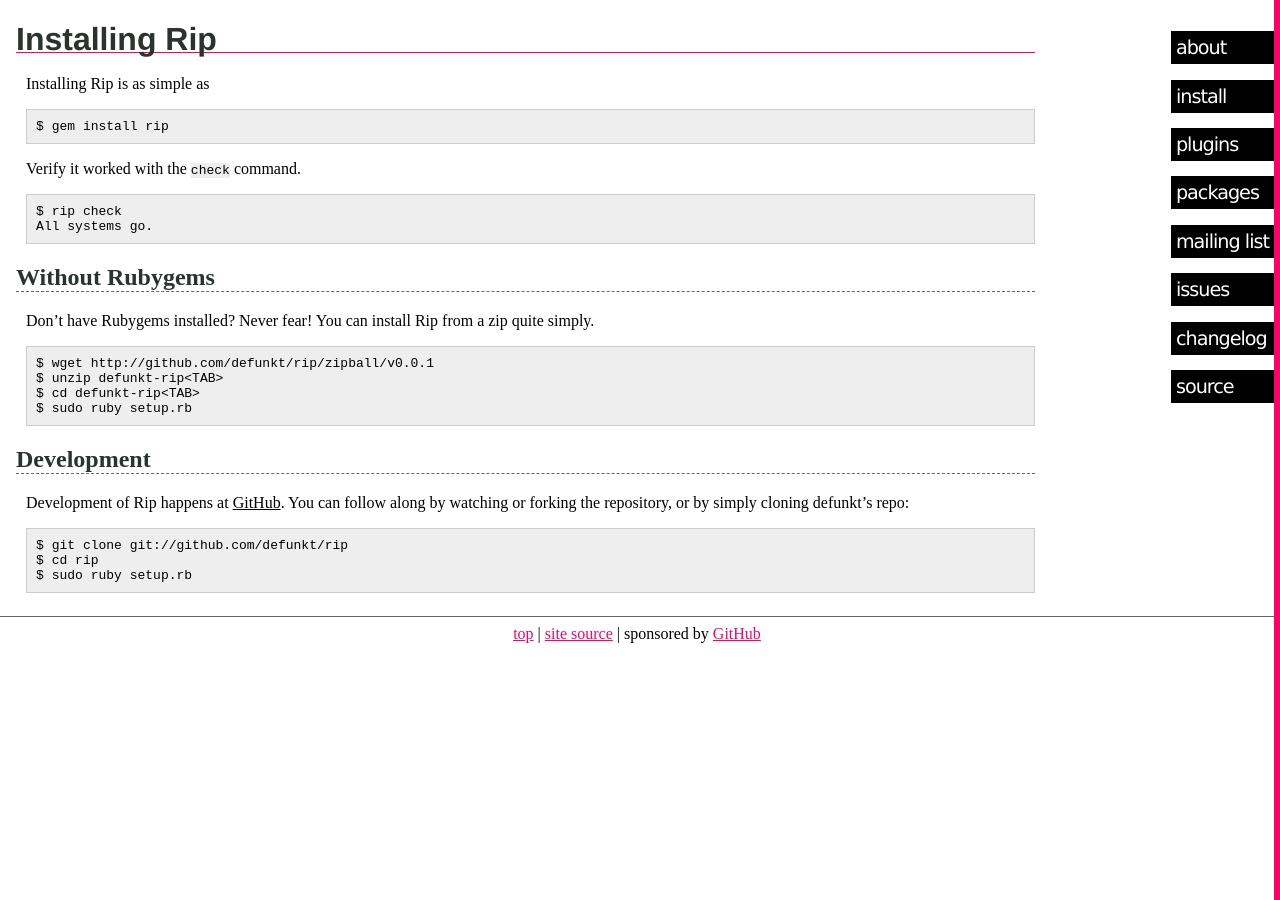
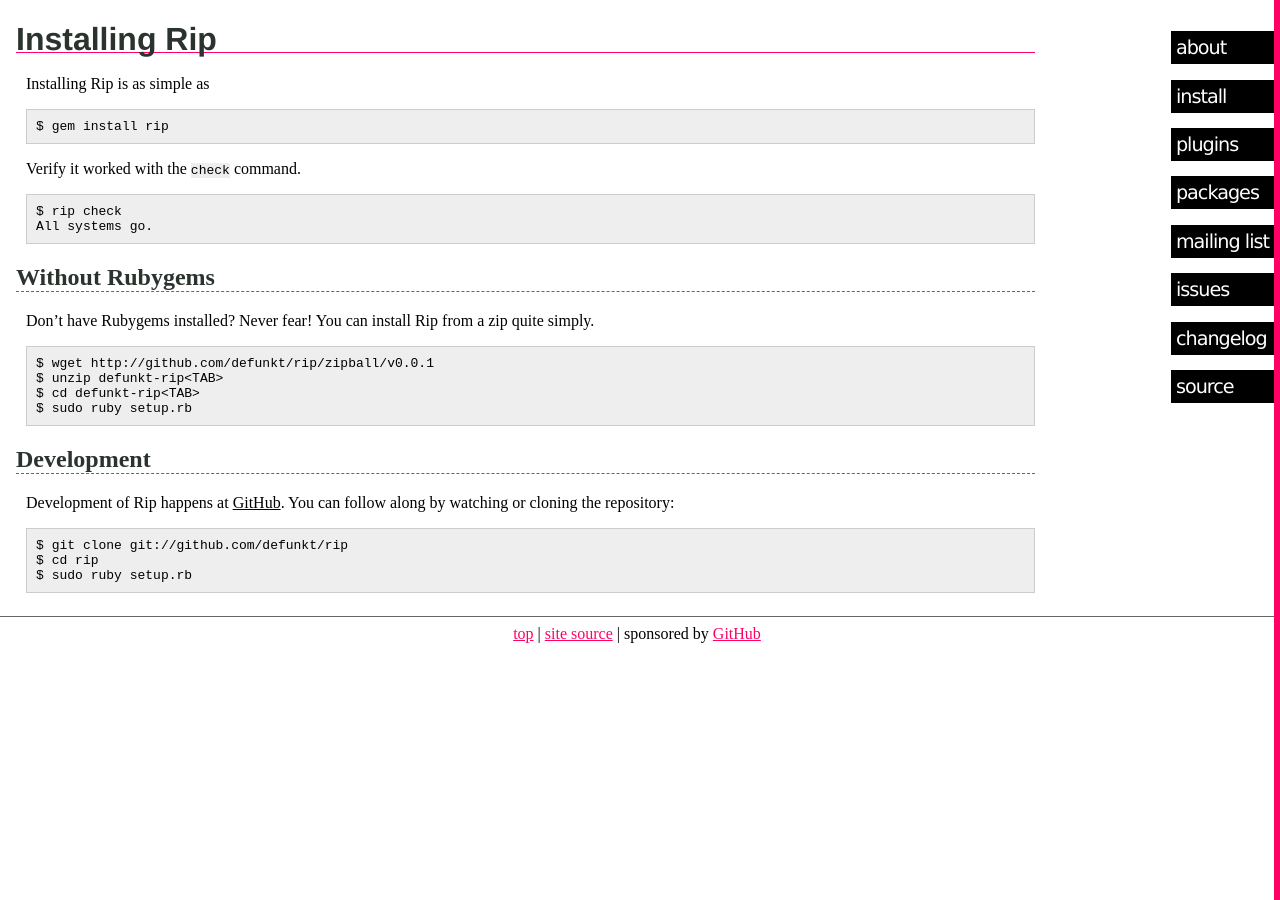
Before and after one commit to defunkt/rip, a Jekyll site: the page built from _posts/2009-06-09-install.markdown, in a window 1280 px wide. Built offline with Jekyll 4.4.1, drawn with Linux system fonts in a browser that asks for light colours; nearby versions of some CDN libraries; Markdown is read by kramdown in place of the engine named in the settings.

Commit message:
casual forking

```diff
--- a/_posts/2009-06-09-install.markdown
+++ b/_posts/2009-06-09-install.markdown
@@ -31,7 +31,7 @@ Development
 
 Development of Rip happens at
 [GitHub](http://github.com/defunkt/rip). You can follow along by
-watching or forking the repository, or by simply cloning defunkt's repo:
+watching or cloning the repository:
 
     $ git clone git://github.com/defunkt/rip
     $ cd rip
```
